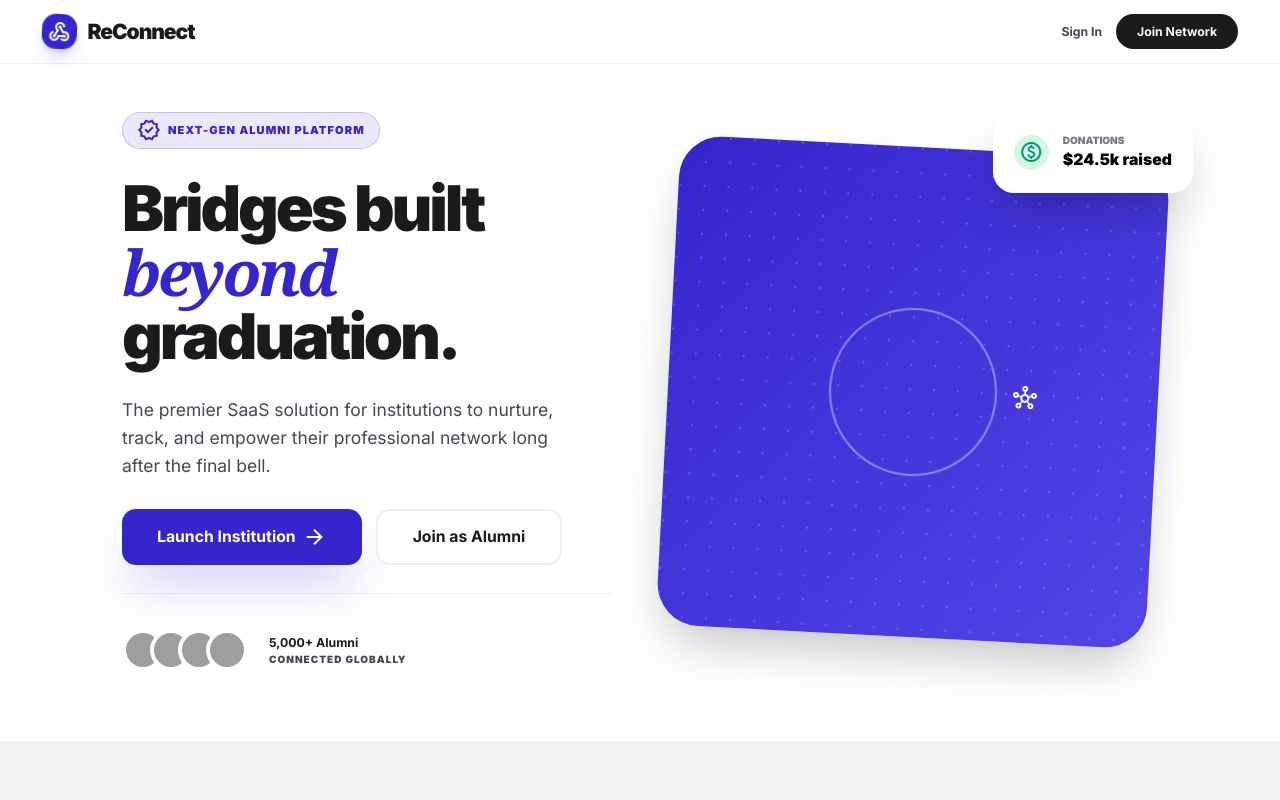
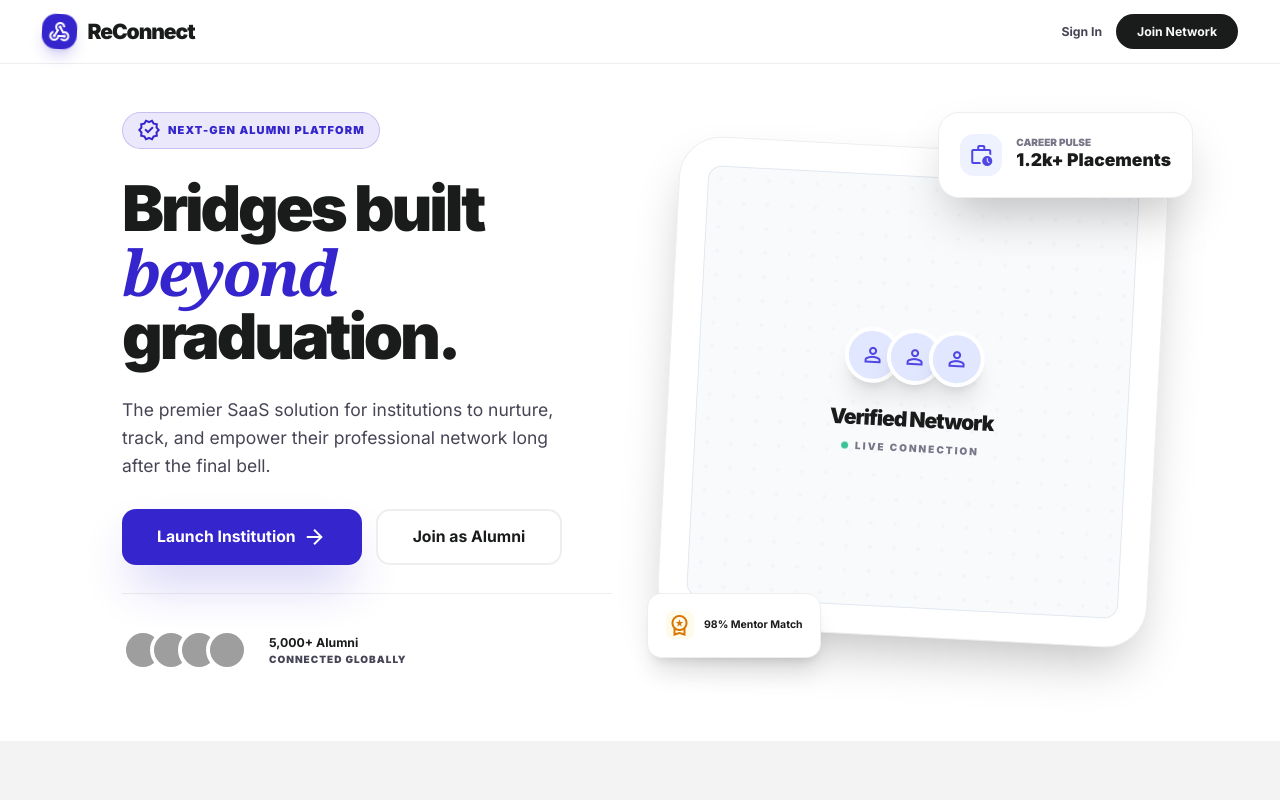
Before and after one commit to Bhapee-2206/ReConnect, a React (Vite) app in the folder frontend/: page / in a window 1280 px wide. Shown: the top 800 px of the page. Built offline with nearby package versions, Linux system fonts and the light colour scheme; grey boxes are pictures that could not be loaded.

Commit message:
Redesigned Profile Card and Landing Page visuals

```diff
--- a/frontend/src/pages/Landing.jsx
+++ b/frontend/src/pages/Landing.jsx
@@ -80,25 +80,46 @@ export default function Landing() {
           </div>
 
           <div className="relative">
-            {/* Abstract Visual Representing Network */}
-            <div className="relative z-10 bg-gradient-to-br from-primary to-indigo-600 rounded-[3rem] aspect-square overflow-hidden shadow-2xl rotate-3 scale-95 md:scale-100">
-                <div className="absolute inset-0 opacity-20" style={{backgroundImage: 'radial-gradient(circle at 2px 2px, white 1px, transparent 0)', backgroundSize: '24px 24px'}}></div>
-                <div className="absolute inset-0 flex items-center justify-center">
-                    <div className="w-64 h-64 border-2 border-white/20 rounded-full animate-ping"></div>
-                    <div className="absolute w-48 h-48 border-2 border-white/40 rounded-full"></div>
-                    <span className="material-symbols-outlined text-white text-8xl">hub</span>
+            {/* Redesigned Visual representing Alumni Connectivity */}
+            <div className="relative z-10 bg-white rounded-[3rem] aspect-square overflow-hidden shadow-2xl border border-surface-container rotate-3 scale-95 md:scale-100 p-8">
+                <div className="h-full w-full rounded-2xl bg-slate-50 relative overflow-hidden flex flex-col items-center justify-center border border-slate-200">
+                    <div className="absolute inset-0 opacity-[0.03]" style={{backgroundImage: 'radial-gradient(#4f46e5 2px, transparent 2px)', backgroundSize: '24px 24px'}}></div>
+                    <div className="space-y-6 text-center z-10">
+                        <div className="flex justify-center -space-x-4">
+                            {[1,2,3].map(i => (
+                                <div key={i} className="w-16 h-16 rounded-full border-4 border-white bg-indigo-100 flex items-center justify-center text-indigo-600 shadow-xl">
+                                    <span className="material-symbols-outlined">person</span>
+                                </div>
+                            ))}
+                        </div>
+                        <div className="space-y-2">
+                            <p className="text-2xl font-black text-on-surface tracking-tighter">Verified Network</p>
+                            <div className="flex items-center justify-center gap-2">
+                                <span className="w-2 h-2 rounded-full bg-emerald-500 animate-pulse"></span>
+                                <span className="text-[10px] font-black uppercase tracking-[0.2em] text-outline">Live Connection</span>
+                            </div>
+                        </div>
+                    </div>
                 </div>
             </div>
-            {/* Floating Cards */}
-            <div className="absolute -top-10 -right-10 bg-white p-6 rounded-3xl shadow-2xl animate-float hidden md:block z-20">
+            {/* Floating Cards - Re-themed for Careers/Mentorship */}
+            <div className="absolute -top-10 -right-10 bg-white p-6 rounded-3xl shadow-2xl animate-float hidden md:block z-20 border border-surface-container">
                 <div className="flex items-center gap-4">
-                    <div className="w-10 h-10 rounded-full bg-emerald-100 text-emerald-600 flex items-center justify-center">
-                        <span className="material-symbols-outlined text-lg">monetization_on</span>
+                    <div className="w-12 h-12 rounded-2xl bg-indigo-50 text-indigo-600 flex items-center justify-center">
+                        <span className="material-symbols-outlined text-2xl">work_history</span>
                     </div>
                     <div>
-                        <p className="text-[10px] font-black uppercase text-outline">Donations</p>
-                        <p className="text-lg font-black">$24.5k raised</p>
+                        <p className="text-[10px] font-black uppercase text-outline mb-0.5 leading-none">Career Pulse</p>
+                        <p className="text-xl font-black text-on-surface">1.2k+ Placements</p>
                     </div>
+                </div>
+            </div>
+            <div className="absolute -bottom-6 -left-6 bg-white p-5 rounded-2xl shadow-xl hidden md:block z-20 border border-surface-container animate-float-delayed">
+                <div className="flex items-center gap-3">
+                    <div className="w-8 h-8 rounded-lg bg-amber-50 text-amber-600 flex items-center justify-center">
+                        <span className="material-symbols-outlined text-lg">workspace_premium</span>
+                    </div>
+                    <p className="text-xs font-bold text-on-surface">98% Mentor Match</p>
                 </div>
             </div>
           </div>
--- a/frontend/src/pages/Profile.jsx
+++ b/frontend/src/pages/Profile.jsx
@@ -15,6 +15,7 @@ export default function Profile() {
   const [institution, setInstitution] = useState(null);
   const [loading, setLoading] = useState(true);
   const [saving, setSaving] = useState(false);
+  const [previewImage, setPreviewImage] = useState('');
 
   const isAdmin = profile.role === 'college_admin' || profile.role === 'admin';
 
@@ -33,6 +34,7 @@ export default function Profile() {
           institution_id: userData.institution_id,
           profile_pic: userData.profile_pic || ''
         });
+        setPreviewImage(userData.profile_pic || '');
 
         if (userData.institution_id) {
           const instRes = await institutionService.getMy();
@@ -53,13 +55,15 @@ export default function Profile() {
   const handleImageChange = (e) => {
     const file = e.target.files[0];
     if (file) {
-      if (file.size > 1000000) { // 1MB limit for Base64 efficiency
-          alert("Image is too large. Please select an image under 1MB.");
+      if (file.size > 2000000) { // Increased to 2MB
+          alert("Image is too large. Please select an image under 2MB.");
           return;
       }
       const reader = new FileReader();
       reader.onloadend = () => {
-        setProfile({ ...profile, profile_pic: reader.result });
+        const result = reader.result;
+        setPreviewImage(result);
+        setProfile(prev => ({ ...prev, profile_pic: result }));
       };
       reader.readAsDataURL(file);
     }
@@ -94,35 +98,33 @@ export default function Profile() {
 
   return (
     <main className="flex-1 p-6 md:p-10 bg-surface-container-lowest">
-      <div className="max-w-5xl mx-auto">
+      <div className="max-w-6xl mx-auto">
         <div className="mb-10 flex flex-col md:flex-row md:items-end justify-between gap-4">
             <div>
                 <h2 className="text-4xl font-black text-on-surface tracking-tighter">Profile Settings</h2>
                 <p className="text-on-surface-variant mt-2 max-w-2xl">
                     {isAdmin
-                        ? "Manage your administrative identity and institutional oversight."
-                        : "Manage your professional identity and how you appear to fellow alumni."}
+                        ? "Institution Control & Administrative Identity"
+                        : "Professional Identity & Network Presence"}
                 </p>
             </div>
-            {isAdmin && (
-                <div className="bg-primary/10 border border-primary/20 px-4 py-2 rounded-2xl flex items-center gap-2">
-                    <span className="material-symbols-outlined text-primary text-sm">verified_user</span>
-                    <span className="text-[10px] font-black uppercase tracking-widest text-primary">Certified Administrator</span>
-                </div>
-            )}
         </div>
 
-        <div className="grid grid-cols-1 lg:grid-cols-12 gap-8">
+        <div className="grid grid-cols-1 lg:grid-cols-12 gap-10">
+            {/* Redesigned Profile Card */}
             <section className="lg:col-span-4 space-y-6">
-                <div className="bg-white rounded-3xl p-8 flex flex-col items-center text-center shadow-sm border border-surface-container">
-                    <div className="w-40 h-40 rounded-full overflow-hidden mb-6 border-8 border-surface-container-lowest shadow-2xl bg-surface-container flex items-center justify-center relative">
-                        {profile.profile_pic ? (
-                            <img src={profile.profile_pic} alt="Profile" className="w-full h-full object-cover" />
+                <div className="bg-white rounded-[2.5rem] p-8 flex flex-col items-center shadow-2xl shadow-indigo-500/5 border border-surface-container relative overflow-hidden group">
+                    <div className="absolute top-0 left-0 w-full h-32 bg-gradient-to-br from-primary to-indigo-600 opacity-10"></div>
+
+                    <div className="relative z-10 w-44 h-44 rounded-[2rem] overflow-hidden border-8 border-white shadow-xl bg-surface-container flex items-center justify-center group/img mt-4">
+                        {previewImage ? (
+                            <img src={previewImage} alt="Profile" className="w-full h-full object-cover" />
                         ) : (
                             <span className="material-symbols-outlined text-[80px] text-outline opacity-40">person</span>
                         )}
-                        <label htmlFor="profile-upload" className="absolute bottom-1 right-1 bg-primary text-white p-2 rounded-full shadow-lg cursor-pointer hover:scale-110 active:scale-95 transition-all">
-                            <span className="material-symbols-outlined text-sm">camera_alt</span>
+                        <label htmlFor="profile-upload" className="absolute inset-0 bg-black/40 opacity-0 group-hover/img:opacity-100 transition-opacity flex flex-col items-center justify-center text-white cursor-pointer backdrop-blur-[2px]">
+                            <span className="material-symbols-outlined text-3xl mb-1">photo_camera</span>
+                            <span className="text-[10px] font-black uppercase tracking-widest">Change Photo</span>
                             <input
                               id="profile-upload"
                               type="file"
@@ -132,14 +134,27 @@ export default function Profile() {
                             />
                         </label>
                     </div>
-                    <h3 className="text-2xl font-black text-on-surface">{profile.name || "Set Your Name"}</h3>
-                    <p className="text-xs font-bold text-on-surface-variant uppercase tracking-[0.2em] mt-1">{profile.role.replace('_', ' ')}</p>
+
+                    <div className="text-center mt-8 space-y-2 relative z-10">
+                        <h3 className="text-2xl font-black text-on-surface tracking-tight leading-none">{profile.name || "Set Your Name"}</h3>
+                        <p className="text-[10px] font-black uppercase tracking-[0.25em] text-primary">{profile.role.replace('_', ' ')}</p>
+                    </div>
 
                     {institution && (
-                        <div className="mt-8 w-full p-4 bg-surface-container-low rounded-2xl text-left space-y-1">
-                            <span className="text-[9px] font-black uppercase tracking-widest text-outline">Institution</span>
-                            <p className="text-xs font-bold text-on-surface truncate">{institution.name}</p>
+                        <div className="mt-10 w-full p-6 bg-surface-container-low rounded-3xl text-left border border-surface-container relative z-10">
+                            <div className="flex items-center gap-3 mb-4">
+                                <div className="w-8 h-8 rounded-xl bg-primary/10 flex items-center justify-center text-primary">
+                                    <span className="material-symbols-outlined text-sm">hub</span>
+                                </div>
+                                <span className="text-[10px] font-black uppercase tracking-widest text-outline">Network Base</span>
+                            </div>
+                            <p className="text-sm font-bold text-on-surface leading-snug">{institution.name}</p>
+                            <div className="mt-4 pt-4 border-t border-surface-container flex justify-between items-center">
+                                <span className="text-[9px] font-bold text-outline uppercase tracking-widest">Join Code</span>
+                                <span className="text-xs font-mono font-black text-primary">{institution.join_code}</span>
+                            </div>
                         </div>
+                    )}
                     )}
                 </div>
             </section>
```
